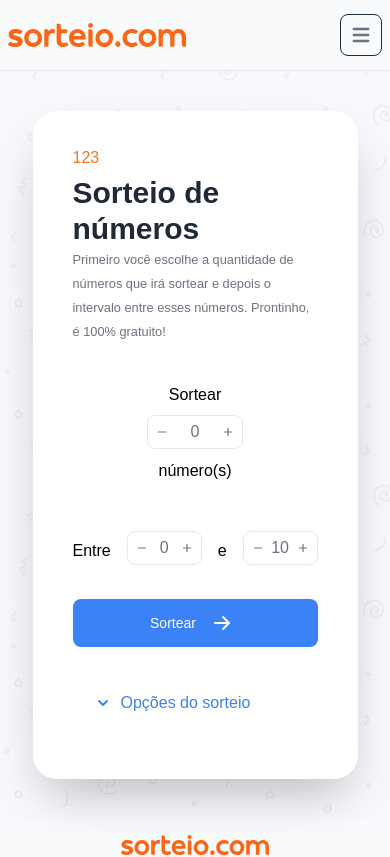
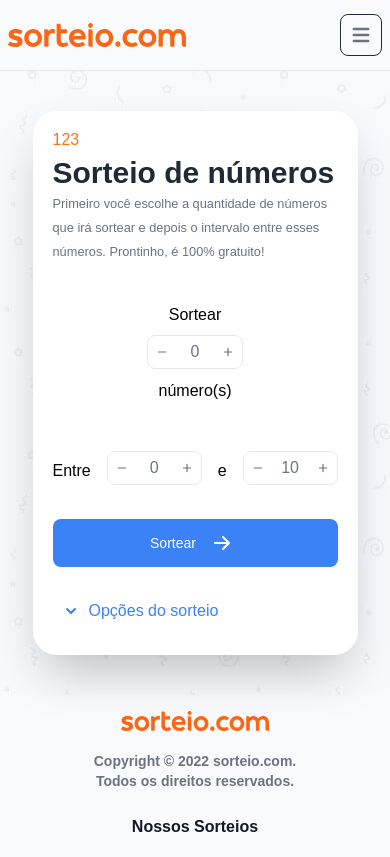
Before and after one commit to jotapepinheiro/next-tailwind, a Next.js app: page /raffles/numeric in a window 390 px wide. Shown: the top 857 px of the page. Built offline with nearby package versions, Linux system fonts and the light colour scheme.

Commit message:
Adjust Sweepstakes options

```diff
--- a/src/components/AccForm.tsx
+++ b/src/components/AccForm.tsx
@@ -15,7 +15,7 @@ export default function AccForm(props: FaqProps) {
   const [notRepeatResults, setNotRepeatResults] = useState(false);
 
   return (
-    <div className='flex flex-col p-3 cursor-pointer text-blue-500'>
+    <div className='flex flex-col cursor-pointer text-blue-500'>
       <div onClick={() => setExpanded(!expanded)} className='flex flex-row items-center'>
         {expanded ? (
           <ChevronUpIcon className='flex-none mr-2 w-5 h-8 text-blue-500' />
@@ -47,7 +47,7 @@ export default function AccForm(props: FaqProps) {
                       } inline-block w-4 h-4 transform bg-white rounded-full transition-transform`}
                     />
                   </Switch>
-                  <Switch.Label className='ml-4 text-gray-600 dark:text-gray-300'>
+                  <Switch.Label className='ml-4 text-[11px] font-extralight sm:text-sm md:text-sm lg:text-sm xl:text-sm text-gray-600 dark:text-gray-300'>
                     Mostrar resultado em ordem crescente
                   </Switch.Label>
                 </div>
@@ -69,7 +69,7 @@ export default function AccForm(props: FaqProps) {
                       } inline-block w-4 h-4 transform bg-white rounded-full transition-transform`}
                     />
                   </Switch>
-                  <Switch.Label className='ml-4 text-gray-600 dark:text-gray-300'>
+                  <Switch.Label className='ml-4 text-[11px] font-extralight sm:text-sm md:text-sm lg:text-sm xl:text-sm text-gray-600 dark:text-gray-300'>
                     Fazer contagem regressiva
                   </Switch.Label>
                 </div>
@@ -91,7 +91,7 @@ export default function AccForm(props: FaqProps) {
                       } inline-block w-4 h-4 transform bg-white rounded-full transition-transform`}
                     />
                   </Switch>
-                  <Switch.Label className='ml-4 text-gray-600 dark:text-gray-300'>
+                  <Switch.Label className='ml-4 text-[11px] font-extralight sm:text-sm md:text-sm lg:text-sm xl:text-sm text-gray-600 dark:text-gray-300'>
                     Gerar link de resultados
                   </Switch.Label>
                 </div>
@@ -113,7 +113,7 @@ export default function AccForm(props: FaqProps) {
                       } inline-block w-4 h-4 transform bg-white rounded-full transition-transform`}
                     />
                   </Switch>
-                  <Switch.Label className='ml-4 text-gray-600 dark:text-gray-300'>
+                  <Switch.Label className='ml-4  text-[11px] font-extralight sm:text-sm md:text-sm lg:text-sm xl:text-sm text-gray-600 dark:text-gray-300'>
                     Permitir números duplicados
                   </Switch.Label>
                 </div>
@@ -135,7 +135,9 @@ export default function AccForm(props: FaqProps) {
                       } inline-block w-4 h-4 transform bg-white rounded-full transition-transform`}
                     />
                   </Switch>
-                  <Switch.Label className='ml-4 text-gray-600 dark:text-gray-300'>Não repetir resultados</Switch.Label>
+                  <Switch.Label className='ml-4 text-[11px] font-extralight sm:text-sm md:text-sm lg:text-sm xl:text-sm text-gray-600 dark:text-gray-300'>
+                    Não repetir resultados
+                  </Switch.Label>
                 </div>
               </Switch.Group>
             </div>
--- a/src/components/Layout.tsx
+++ b/src/components/Layout.tsx
@@ -21,7 +21,7 @@ function Layout({ children }: LayoutProps) {
       <TopBar />
       <main className='mb-auto bg-textura-light dark:bg-textura-dark bg-center h-full'>
         <div className='flex items-center justify-center mt-10 mb-10'>
-          <div className='bg-white dark:bg-dark dark:border-dark-light dark:text-gray-300 p-10 sm:p-16 md:p-16 rounded-3xl shadow-2xl w-5/6 sm:w-5/6 md:w-main lg:w-main xl:w-main'>
+          <div className='bg-white dark:bg-dark dark:border-dark-light dark:text-gray-300 p-5 sm:p-16 md:p-16 rounded-3xl shadow-2xl w-5/6 sm:w-5/6 md:w-main lg:w-main xl:w-main'>
             {children}
           </div>
         </div>
```
